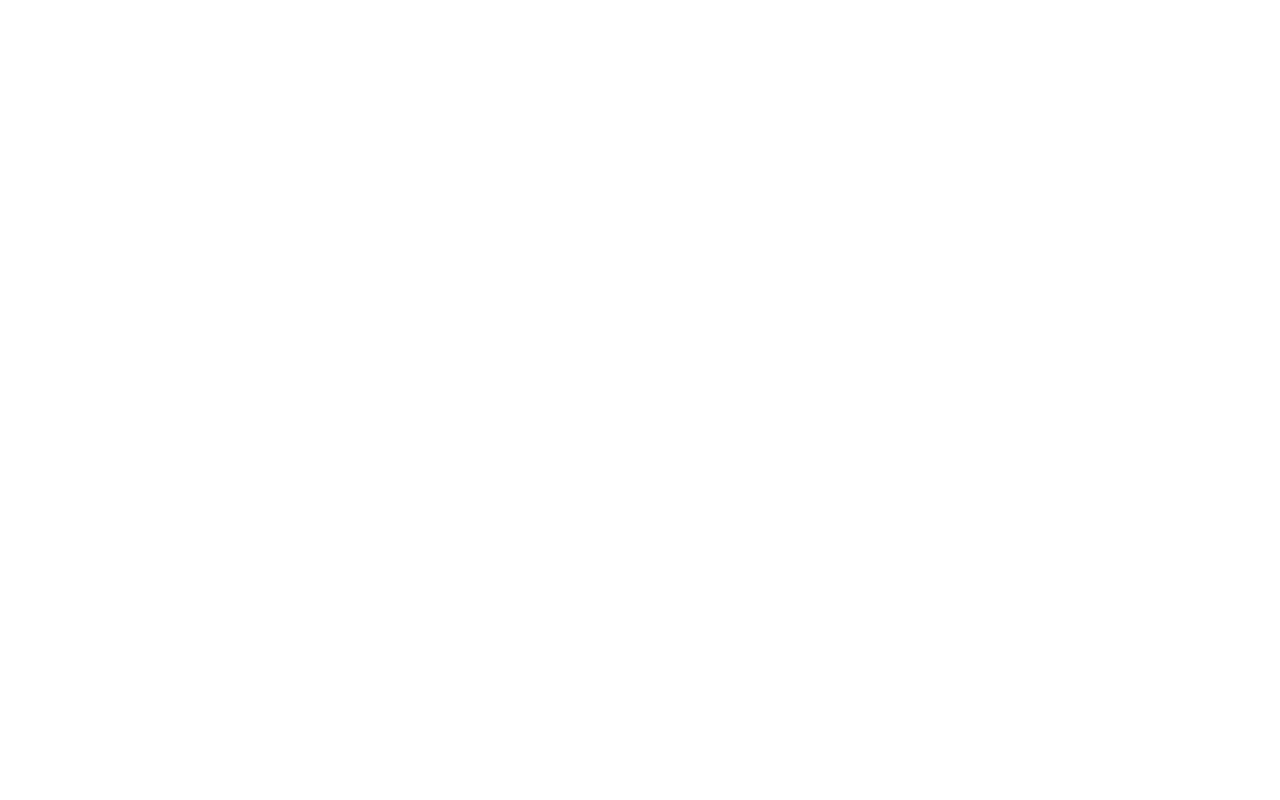
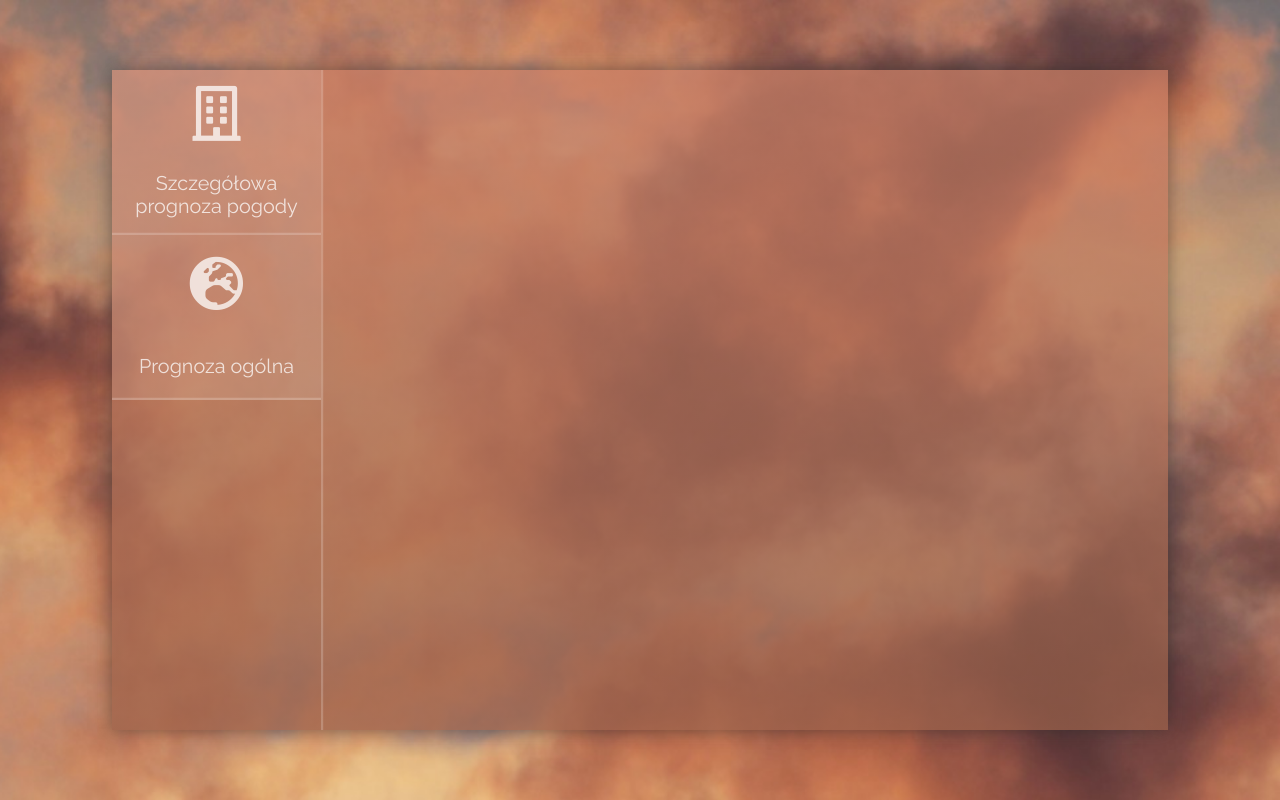
Before and after one commit to akominiak/CodersCamp-Projekt3, a plain HTML site: page index.html in a window 1280 px wide. Drawn offline with Linux system fonts and the light colour scheme.

Commit message:
added panel and menu

```diff
--- a/css/style.css
+++ b/css/style.css
@@ -6,4 +6,63 @@
 
 body {
     font-family: 'Raleway', sans-serif;
+    color: rgba(255, 255, 255, 0.75);
+    background-image: url(../img/background.jpg);
+    background-position: right;
+    background-repeat: no-repeat;
+    background-size: cover;
 }
+
+main {
+    position: relative;
+    width: 100vw;
+    height: 100vh;
+}
+
+.container {
+    position: absolute;
+    width: 960px;
+    height: 600px;
+    top: 50%;
+    left: 50%;
+    transform: translate(-50%, -50%) scale(1.1);
+    background: linear-gradient(180deg, rgba(204, 128, 102, 0.7) 0%, rgba(156, 98, 75, 0.7) 92%);
+    background-position: right;
+    background-repeat: no-repeat;
+    background-size: cover;
+    box-shadow: 0px 0px 15px 0px rgba(40, 40, 40, 0.5);
+}
+
+main .container .panel {
+    display: flex;
+    flex-direction: row;
+    width: 100%;
+    height: 100%;
+}
+
+main .container .panel .menu {
+    height: 100%;
+    width: 20%;
+    border-right: 2px solid rgba(255, 255, 255, 0.2);
+}
+
+main .container .panel .menu>div {
+    display: flex;
+    flex-direction: column;
+    justify-content: space-around;
+    height: 25%;
+    width: 100%;
+    border-bottom: 2px solid rgba(255, 255, 255, 0.2);
+    background-color: rgba(255, 255, 255, 0.1);
+    text-align: center;
+    font-size: 18px;
+}
+
+main .container .panel .menu>div i {
+    font-size: 50px;
+}
+
+main .container .panel .weather {
+    height: 100%;
+    width: 80%;
+}
--- a/index.html
+++ b/index.html
@@ -15,6 +15,25 @@
 </head>
 
 <body>
+    <main>
+        <div class="container">
+            <div class="panel">
+                <div class="menu">
+                    <div class="tableForecastMenu">
+                        <i class="far fa-building"></i>
+                        <p>Szczegółowa prognoza pogody</p>
+                    </div>
+                    <div class="mapForecastMenu">
+                        <i class="fas fa-globe-europe"></i>
+                        <p>Prognoza ogólna</p>
+                    </div>
+                </div>
+                <div class="weather">
+
+                </div>
+            </div>
+        </div>
+    </main>
     <script src="js/app.js"></script>
 </body>
 
```
Also changed, not shown: img/background.jpg (added).
